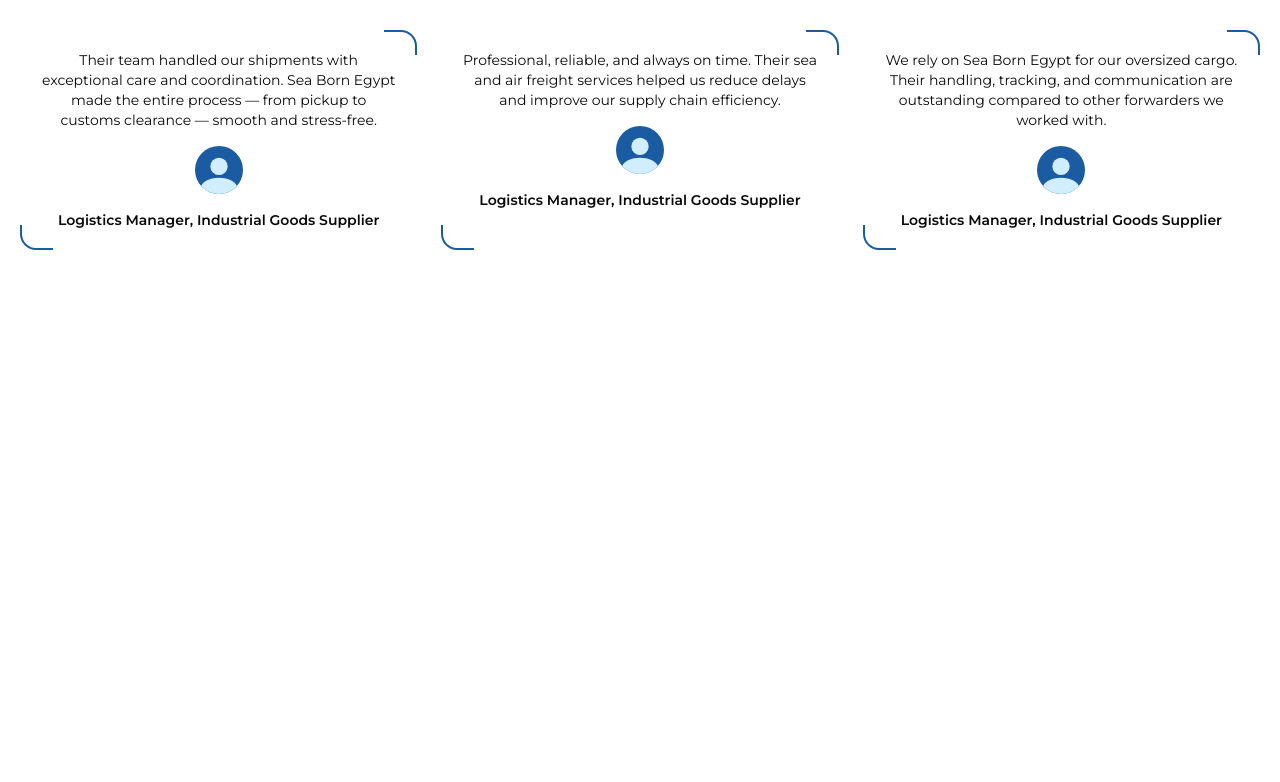
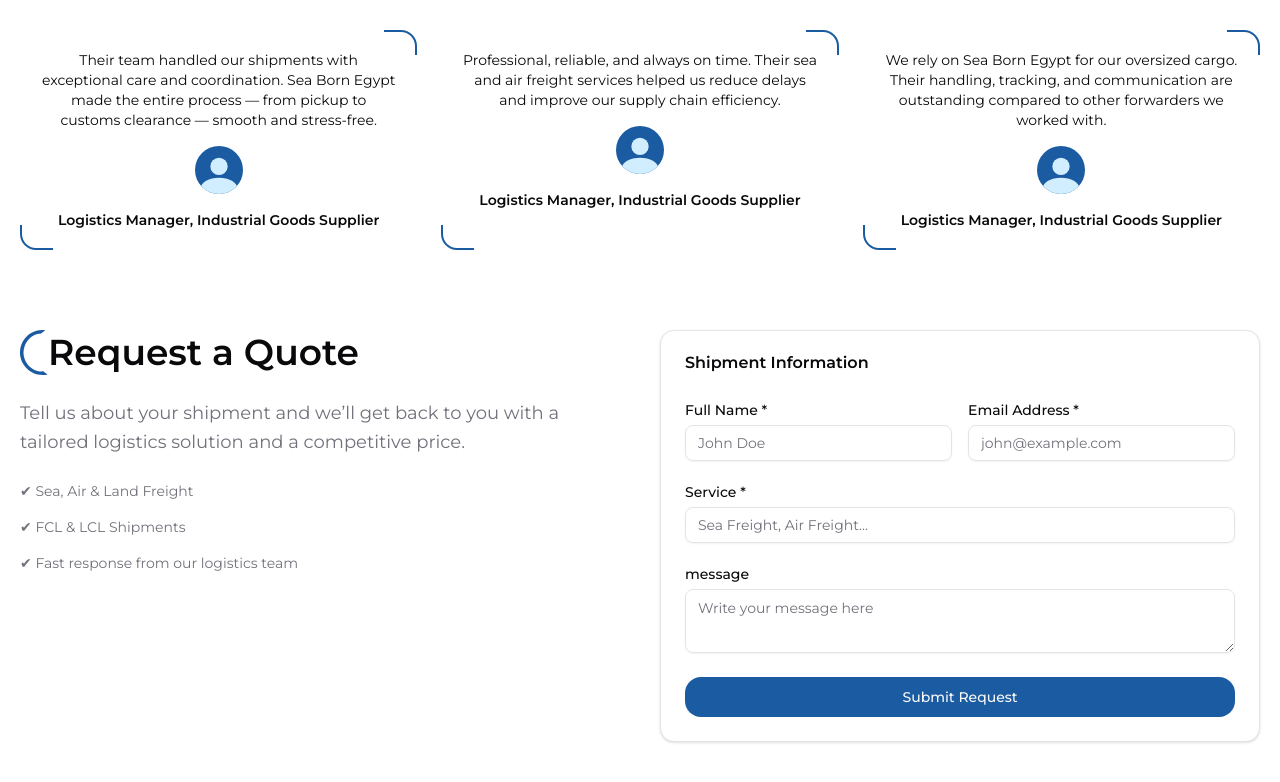
Before and after one commit to abanoub-abdelmessih/Sea-Born-International, a Next.js app: page / in a window 1280 px wide. Shown: the part 2665-3447 px from the top of the page. Before the commit the page ends 2995 px from the top, so only its background shows below. Built offline with nearby package versions, Linux system fonts and the light colour scheme.

Commit message:
Add Request a Quote section

```diff
--- a/package.json
+++ b/package.json
@@ -11,6 +11,7 @@
   "dependencies": {
     "@radix-ui/react-dialog": "^1.1.15",
     "@radix-ui/react-dropdown-menu": "^2.1.16",
+    "@radix-ui/react-label": "^2.1.8",
     "@radix-ui/react-navigation-menu": "^1.2.14",
     "@radix-ui/react-separator": "^1.1.8",
     "@radix-ui/react-slot": "^1.2.4",
--- /dev/null
+++ b/src/app/(pages)/(Home)/_modules/sections/RequestAQuote.tsx
@@ -0,0 +1,99 @@
+"use client";
+
+import Heading from "@/components/shared/Heading";
+import { FormEvent } from "react";
+
+import { Card, CardContent, CardHeader, CardTitle } from "@/components/ui/card";
+import { Input } from "@/components/ui/input";
+import { Textarea } from "@/components/ui/textarea";
+import { Button } from "@/components/ui/button";
+import { Label } from "@/components/ui/label";
+
+export default function RequestAQuote() {
+  const handleSubmit = (e: FormEvent<HTMLFormElement>) => {
+    e.preventDefault();
+    console.log("Form submitted");
+  };
+
+  return (
+    <section>
+      <div className="grid grid-cols-1 lg:grid-cols-2 gap-10 items-start">
+        {/* Left Section – Info */}
+        <div className="flex flex-col gap-6">
+          <Heading title="Request a Quote" />
+
+          <p className="text-muted-foreground text-lg leading-relaxed">
+            Tell us about your shipment and we’ll get back to you with a
+            tailored logistics solution and a competitive price.
+          </p>
+
+          <div className="space-y-4 text-sm text-muted-foreground">
+            <p>✔ Sea, Air & Land Freight</p>
+            <p>✔ FCL & LCL Shipments</p>
+            <p>✔ Fast response from our logistics team</p>
+          </div>
+        </div>
+
+        {/* Right Section – Form */}
+        <Card>
+          <CardHeader>
+            <CardTitle>Shipment Information</CardTitle>
+          </CardHeader>
+
+          <CardContent>
+            <form onSubmit={handleSubmit} className="space-y-6">
+              <div className="grid grid-cols-1 md:grid-cols-2 gap-4">
+                {/* Name */}
+                <div className="space-y-2">
+                  <Label htmlFor="name">Full Name *</Label>
+                  <Input id="name" placeholder="John Doe" required />
+                </div>
+
+                {/* Email */}
+                <div className="space-y-2">
+                  <Label htmlFor="email">Email Address *</Label>
+                  <Input
+                    id="email"
+                    type="email"
+                    placeholder="john@example.com"
+                    required
+                  />
+                </div>
+              </div>
+
+              {/* Service */}
+              <div className="space-y-2">
+                <Label htmlFor="service">Service *</Label>
+                <Input
+                  id="service"
+                  placeholder="Sea Freight, Air Freight..."
+                  required
+                />
+              </div>
+
+              {/* Message */}
+              <div className="space-y-2">
+                <Label htmlFor="message">message</Label>
+                <Textarea
+                  id="message"
+                  rows={7}
+                  placeholder="Write your message here"
+                  required
+                />
+              </div>
+
+              <Button
+                type="submit"
+                className="w-full"
+                variant="main"
+                size={"lg"}
+              >
+                Submit Request
+              </Button>
+            </form>
+          </CardContent>
+        </Card>
+      </div>
+    </section>
+  );
+}
--- a/src/app/(pages)/(Home)/page.tsx
+++ b/src/app/(pages)/(Home)/page.tsx
@@ -2,6 +2,7 @@ import CarouselWithPagination from "./_modules/components/CarouselWithPagination
 import AboutCompany from "./_modules/sections/AboutCompany";
 import FeaturedEquipment from "./_modules/sections/FeaturedEquipment";
 import OurServices from "./_modules/sections/OurServices";
+import RequestAQuote from "./_modules/sections/RequestAQuote";
 import Testimonials from "./_modules/sections/Testimonials";
 import WhyChooseUs from "./_modules/sections/WhyChooseUs";
 
@@ -11,7 +12,7 @@ export default function Home() {
       {/* Hero Section */}
       <CarouselWithPagination />
 
-      <main className="container flex flex-col gap-8 lg:gap-20 py-10 lg:py-20">
+      <main className="container flex flex-col gap-12 lg:gap-20 py-10 lg:py-20">
         {/* Why Choose Us Section */}
         <WhyChooseUs />
 
@@ -26,6 +27,9 @@ export default function Home() {
 
         {/* Testimonials Section*/}
         <Testimonials />
+
+        {/* Request A Quote Section*/}
+        <RequestAQuote />
       </main>
     </>
   );
--- /dev/null
+++ b/src/components/ui/input.tsx
@@ -0,0 +1,21 @@
+import * as React from "react"
+
+import { cn } from "@/lib/utils"
+
+function Input({ className, type, ...props }: React.ComponentProps<"input">) {
+  return (
+    <input
+      type={type}
+      data-slot="input"
+      className={cn(
+        "file:text-foreground placeholder:text-muted-foreground selection:bg-primary selection:text-primary-foreground dark:bg-input/30 border-input h-9 w-full min-w-0 rounded-md border bg-transparent px-3 py-1 text-base shadow-xs transition-[color,box-shadow] outline-none file:inline-flex file:h-7 file:border-0 file:bg-transparent file:text-sm file:font-medium disabled:pointer-events-none disabled:cursor-not-allowed disabled:opacity-50 md:text-sm",
+        "focus-visible:border-ring focus-visible:ring-ring/50 focus-visible:ring-[3px]",
+        "aria-invalid:ring-destructive/20 dark:aria-invalid:ring-destructive/40 aria-invalid:border-destructive",
+        className
+      )}
+      {...props}
+    />
+  )
+}
+
+export { Input }
--- /dev/null
+++ b/src/components/ui/label.tsx
@@ -0,0 +1,24 @@
+"use client"
+
+import * as React from "react"
+import * as LabelPrimitive from "@radix-ui/react-label"
+
+import { cn } from "@/lib/utils"
+
+function Label({
+  className,
+  ...props
+}: React.ComponentProps<typeof LabelPrimitive.Root>) {
+  return (
+    <LabelPrimitive.Root
+      data-slot="label"
+      className={cn(
+        "flex items-center gap-2 text-sm leading-none font-medium select-none group-data-[disabled=true]:pointer-events-none group-data-[disabled=true]:opacity-50 peer-disabled:cursor-not-allowed peer-disabled:opacity-50",
+        className
+      )}
+      {...props}
+    />
+  )
+}
+
+export { Label }
--- /dev/null
+++ b/src/components/ui/textarea.tsx
@@ -0,0 +1,18 @@
+import * as React from "react"
+
+import { cn } from "@/lib/utils"
+
+function Textarea({ className, ...props }: React.ComponentProps<"textarea">) {
+  return (
+    <textarea
+      data-slot="textarea"
+      className={cn(
+        "border-input placeholder:text-muted-foreground focus-visible:border-ring focus-visible:ring-ring/50 aria-invalid:ring-destructive/20 dark:aria-invalid:ring-destructive/40 aria-invalid:border-destructive dark:bg-input/30 flex field-sizing-content min-h-16 w-full rounded-md border bg-transparent px-3 py-2 text-base shadow-xs transition-[color,box-shadow] outline-none focus-visible:ring-[3px] disabled:cursor-not-allowed disabled:opacity-50 md:text-sm",
+        className
+      )}
+      {...props}
+    />
+  )
+}
+
+export { Textarea }
```
Also changed, not shown: 1 other file (tests, documents, lock files or other folders).
